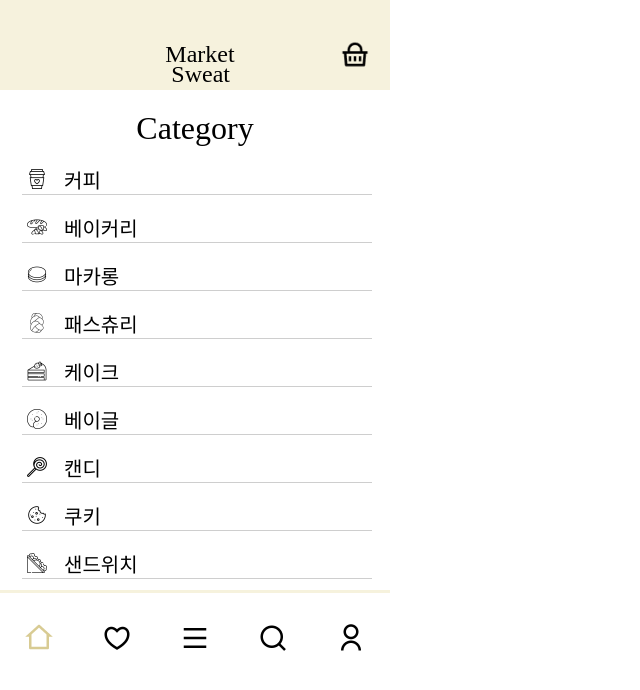
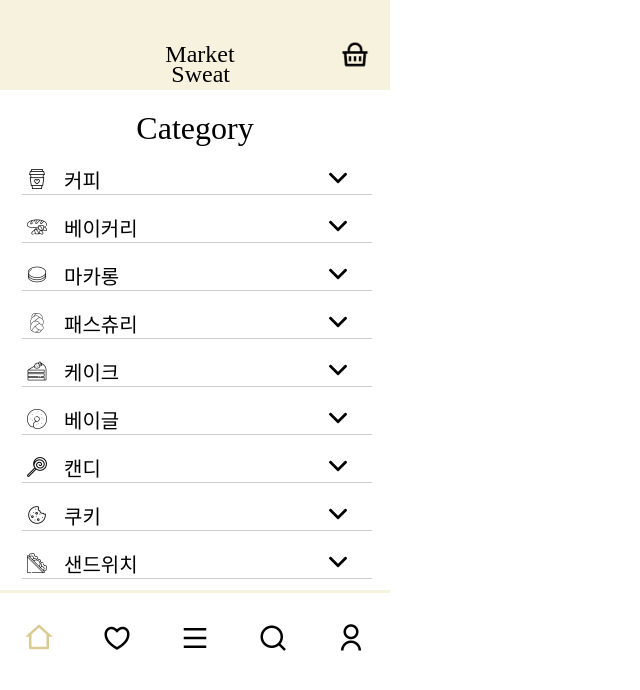
Before and after one commit to jaeochoii/MarketSweat, a React (Create React App) app: page /MenuPage in a window 1280 px wide. Shown: the top 690 px of the page, without its empty margins (0-640 px from the left). Built offline with nearby package versions, Linux system fonts and the light colour scheme; a web font is replaced by a local one.

Commit message:
feat.MenuPge Arrow 제작

```diff
--- a/src/component/MenuPage.jsx
+++ b/src/component/MenuPage.jsx
@@ -2,7 +2,7 @@ import React from "react";
 import styled from "styled-components";
 import Header from "../uiPage/Header";
 import Footer from "../uiPage/Footer";
-import { RiArrowDownSLine } from "react-icons/ri";
+import Arrow from "../assets/down-arrow.png";
 import Coffee from "../assets/coffee.png";
 import Bakery from "../assets/bakery.png";
 import Macaron from "../assets/macaron.png";
@@ -61,6 +61,16 @@ const FoodText = styled.div`
   margin-top: 13px;
 `;
 
+const ArrowWrap = styled.img`
+  display: flex;
+  align-items: center;
+  justify-content: right;
+  width: 18px;
+  height: 18px;
+  margin-left: 165px;
+  margin-top: 15px;
+`;
+
 const MenuPage = () => {
   return (
     <>
@@ -70,38 +80,47 @@ const MenuPage = () => {
         <CategoryWrapper>
           <FoodWrapper src={Coffee} />
           <FoodText>커피</FoodText>
+          <ArrowWrap src={Arrow} />
         </CategoryWrapper>
         <CategoryWrapper>
           <FoodWrapper src={Bakery} />
           <FoodText>베이커리</FoodText>
+          <ArrowWrap src={Arrow} />
         </CategoryWrapper>
         <CategoryWrapper>
           <FoodWrapper src={Macaron} />
           <FoodText>마카롱</FoodText>
+          <ArrowWrap src={Arrow} />
         </CategoryWrapper>
         <CategoryWrapper>
           <FoodWrapper src={Pestury} />
           <FoodText>패스츄리</FoodText>
+          <ArrowWrap src={Arrow} />
         </CategoryWrapper>
         <CategoryWrapper>
           <FoodWrapper src={Cake} />
           <FoodText>케이크</FoodText>
+          <ArrowWrap src={Arrow} />
         </CategoryWrapper>
         <CategoryWrapper>
           <FoodWrapper src={Bagle} />
           <FoodText>베이글</FoodText>
+          <ArrowWrap src={Arrow} />
         </CategoryWrapper>
         <CategoryWrapper>
           <FoodWrapper src={Candy} />
           <FoodText>캔디</FoodText>
+          <ArrowWrap src={Arrow} />
         </CategoryWrapper>
         <CategoryWrapper>
           <FoodWrapper src={Cookie} />
           <FoodText>쿠키</FoodText>
+          <ArrowWrap src={Arrow} />
         </CategoryWrapper>
         <CategoryWrapper>
           <FoodWrapper src={Sandwich} />
           <FoodText>샌드위치</FoodText>
+          <ArrowWrap src={Arrow} />
         </CategoryWrapper>
       </BodyContent>
       <Footer />
```
Also changed, not shown: src/assets/down-arrow.png (added).
